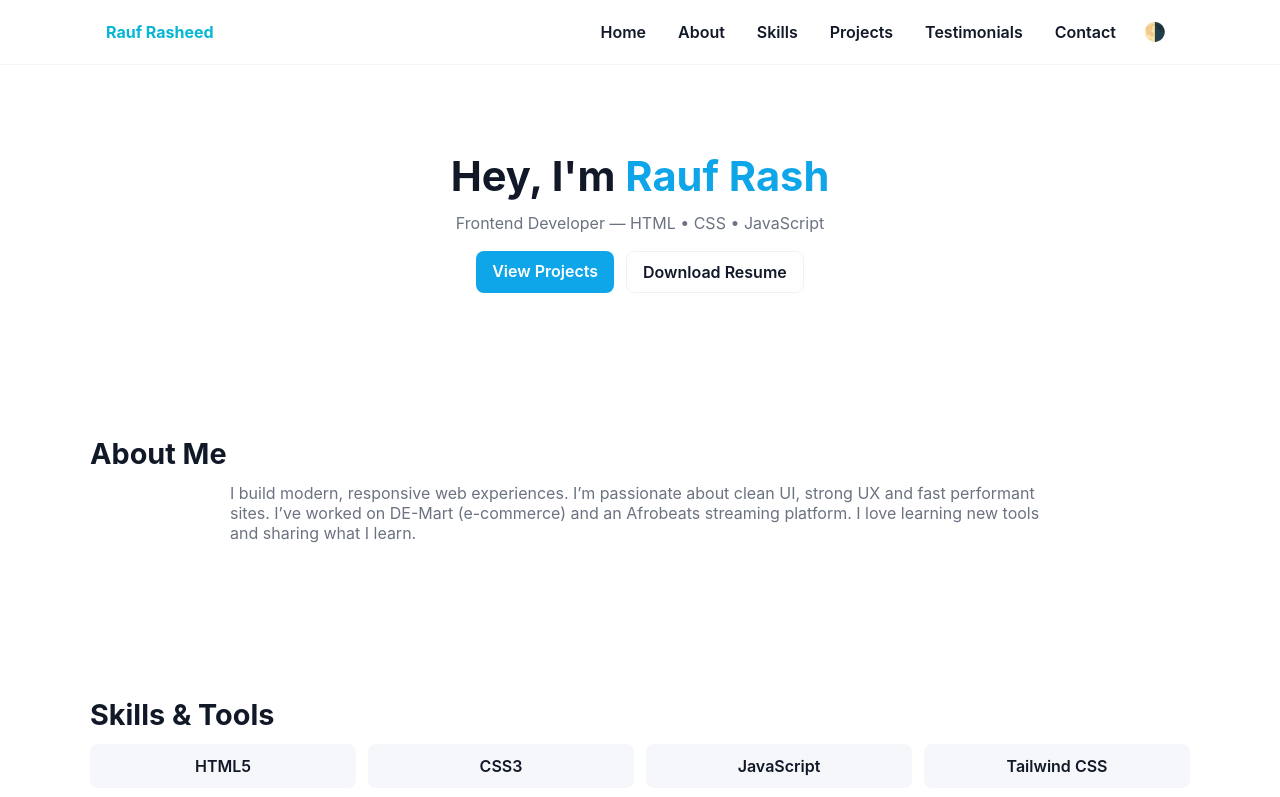
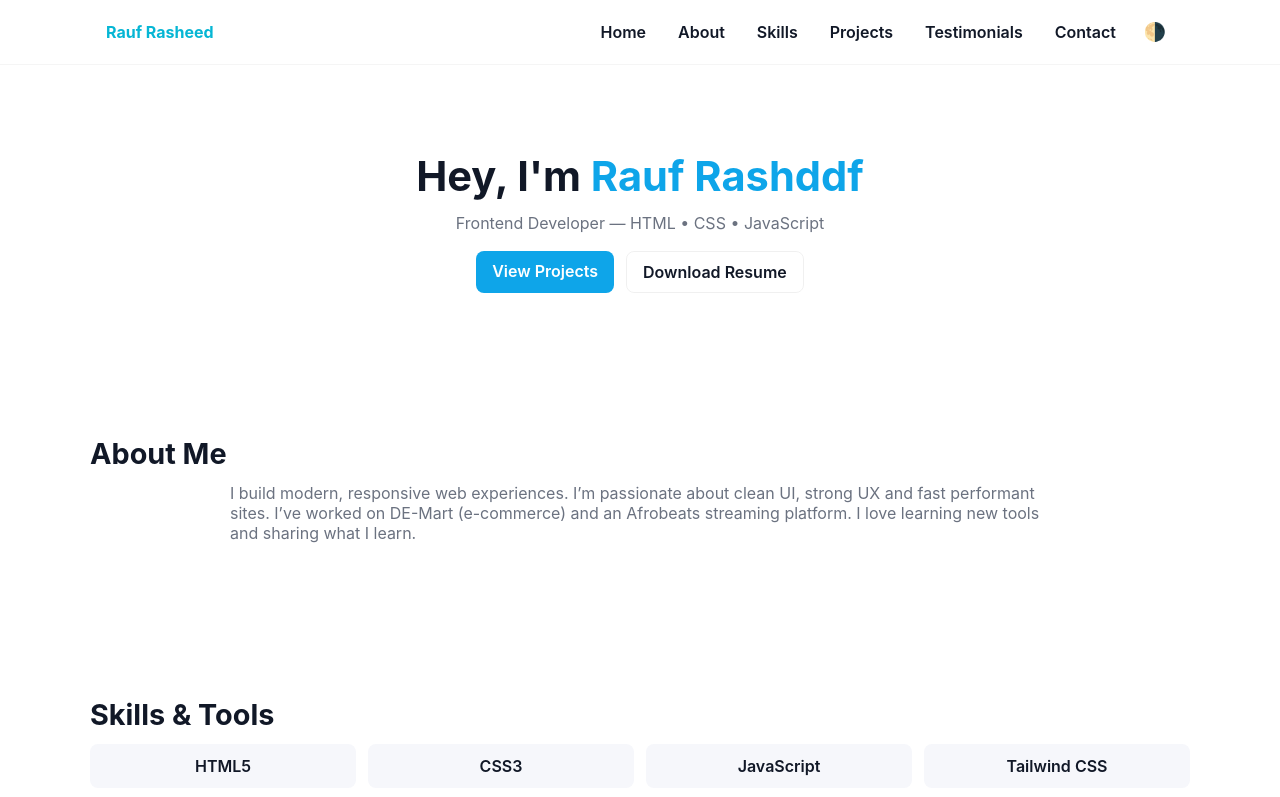
Before and after one commit to raufrasheed37-ctrl/abdul-rasheed, a plain HTML site: page index.html in a window 1280 px wide. Shown: the top 797 px of the page. Drawn offline with nearby package versions, Linux system fonts and the light colour scheme.

Commit message:
changing

```diff
--- a/index.html
+++ b/index.html
@@ -53,7 +53,7 @@
   <main>
     <section id="home" class="hero" data-aos="fade-up">
       <div class="hero-inner">
-        <h1>Hey, I'm <span class="accent">Rauf Rash</span></h1>
+        <h1>Hey, I'm <span class="accent">Rauf Rashddf</span></h1>
         <p class="sub">Frontend Developer — HTML • CSS • JavaScript</p>
         <div class="hero-ctas">
           <a class="btn primary" href="#projects">View Projects</a>
```
